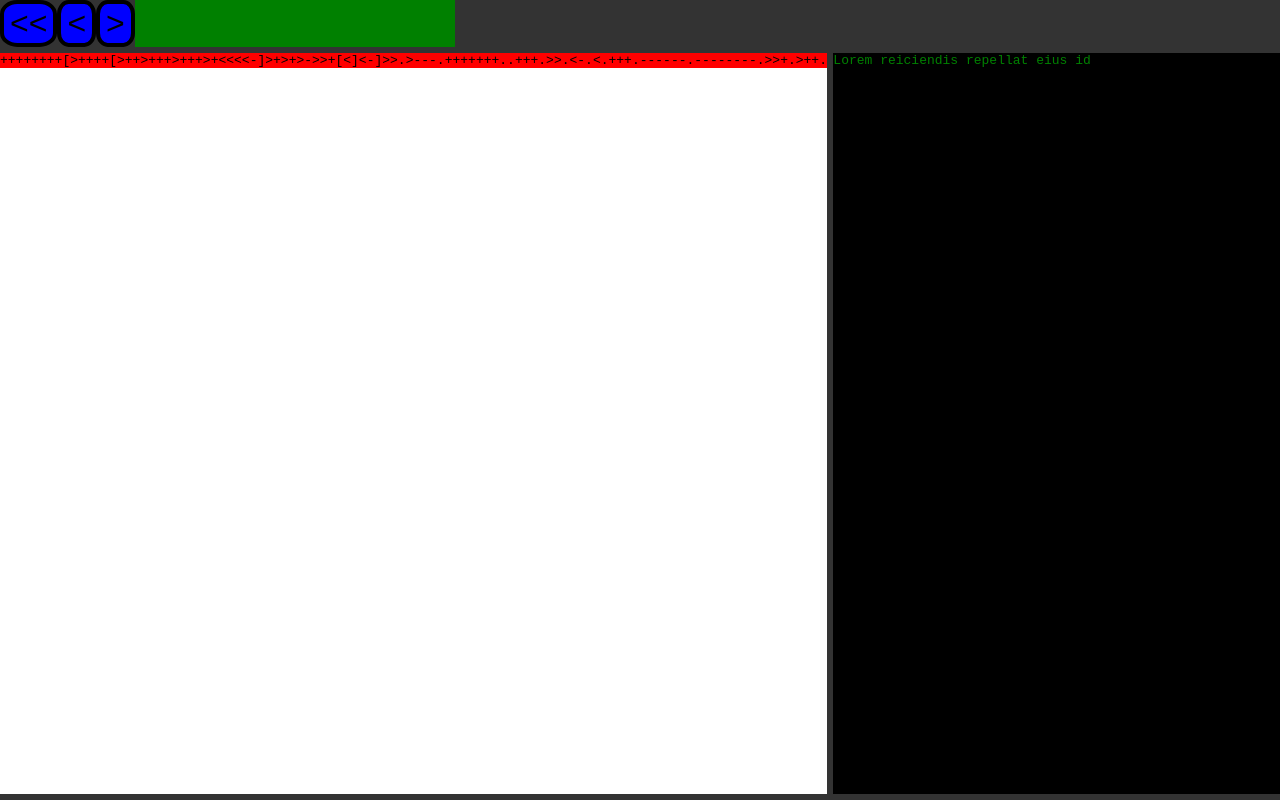
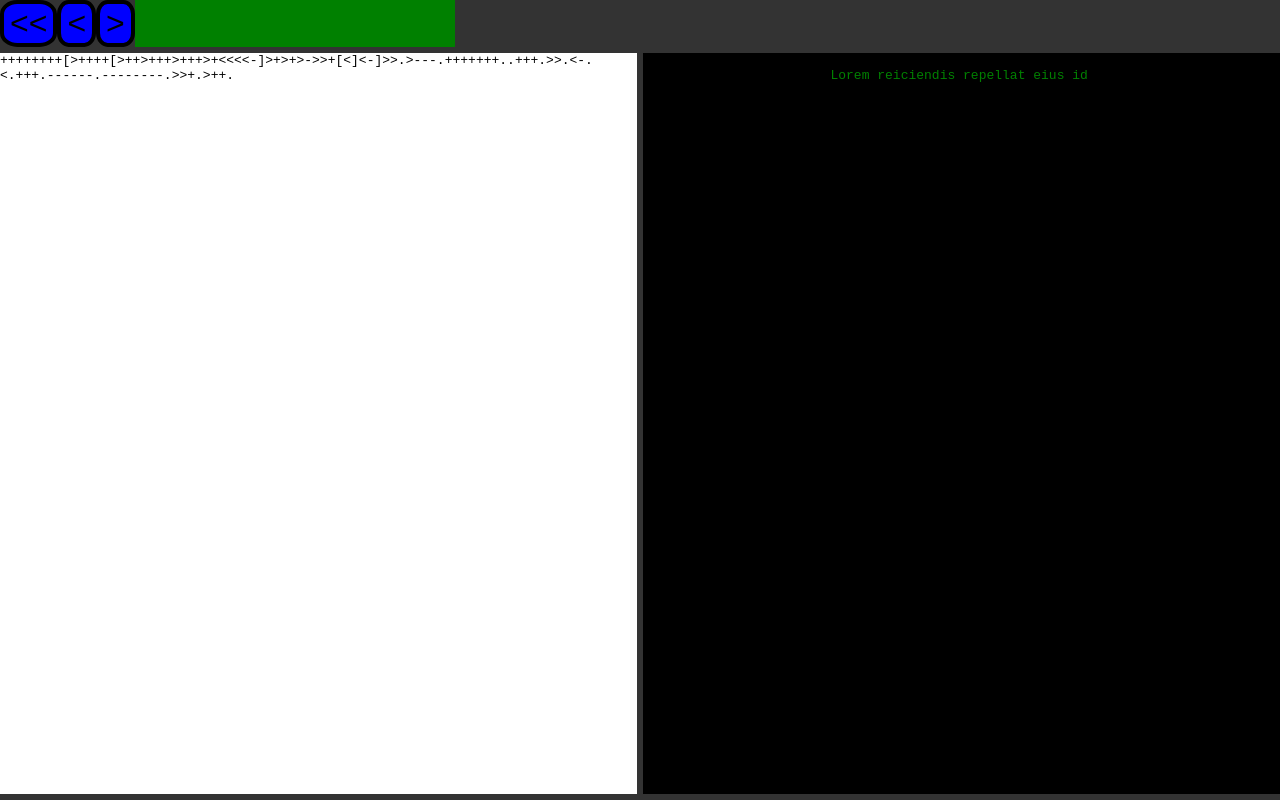
Before and after one commit to Property404/BrainfuckDebugger, a plain HTML site: page index.html in a window 1280 px wide. Both pictures are taken after a click on the button "<<". Drawn offline with Linux system fonts and the light colour scheme.

Commit message:
Always wrap in the editor, even when not editing

```diff
--- a/style.css
+++ b/style.css
@@ -38,21 +38,22 @@ html,body{
 #editor-view{
 	width: 100%;
 	height:100%;
+	margin:0;
+	white-space:pre-wrap;
 }
 #debug-view{
 	display:none;
-	max-width: 100%;
-	max-height:100%;
-	white-space:pre;
 	background-color:transparent;
-	background-color:red;
-	word-wrap: break-word;
+	margin:0;
+	border-style: none;
+	white-space:pre-wrap;
 }
 .terminal{
 	background-color:black;
 	color:green;
 	font-family:monospace;
 	grid-area:terminal;
+	white-space:pre-wrap;
 }
 
 .tape{
```
